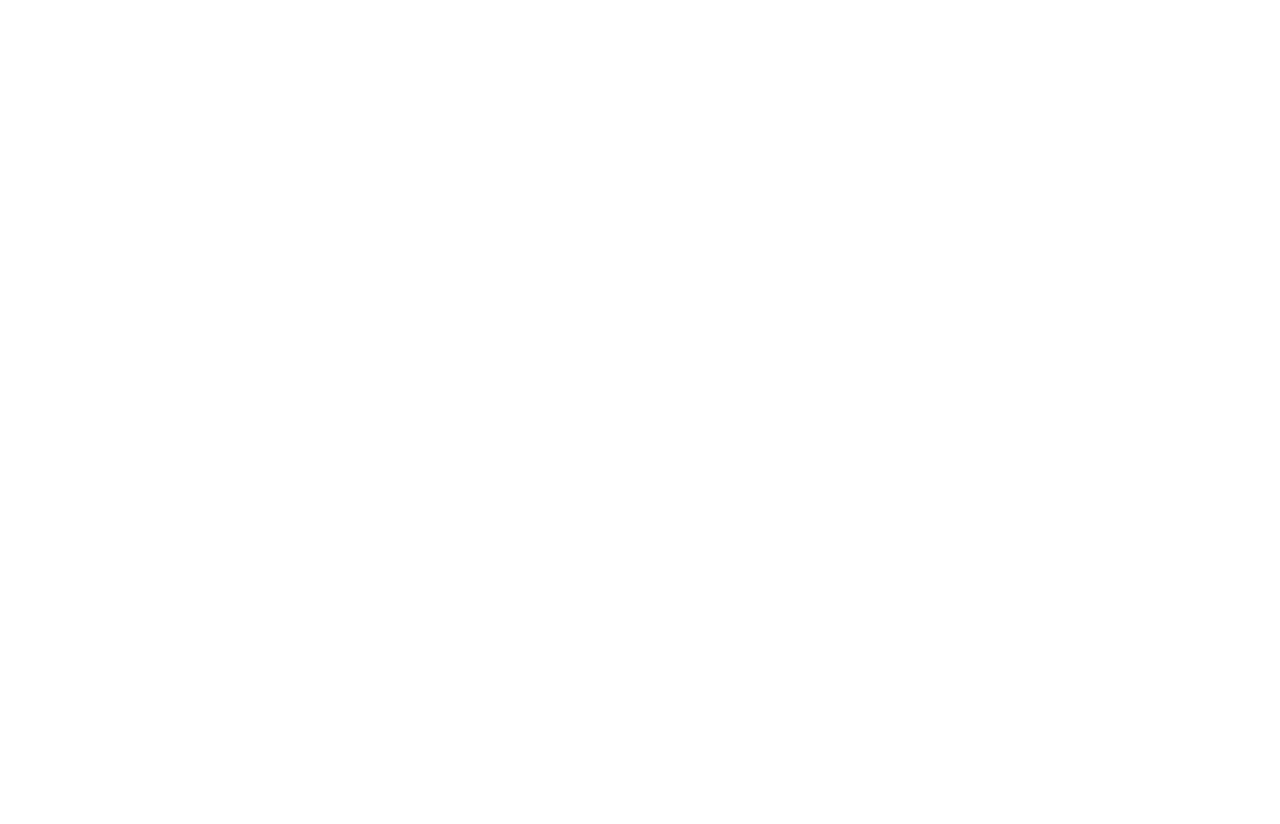
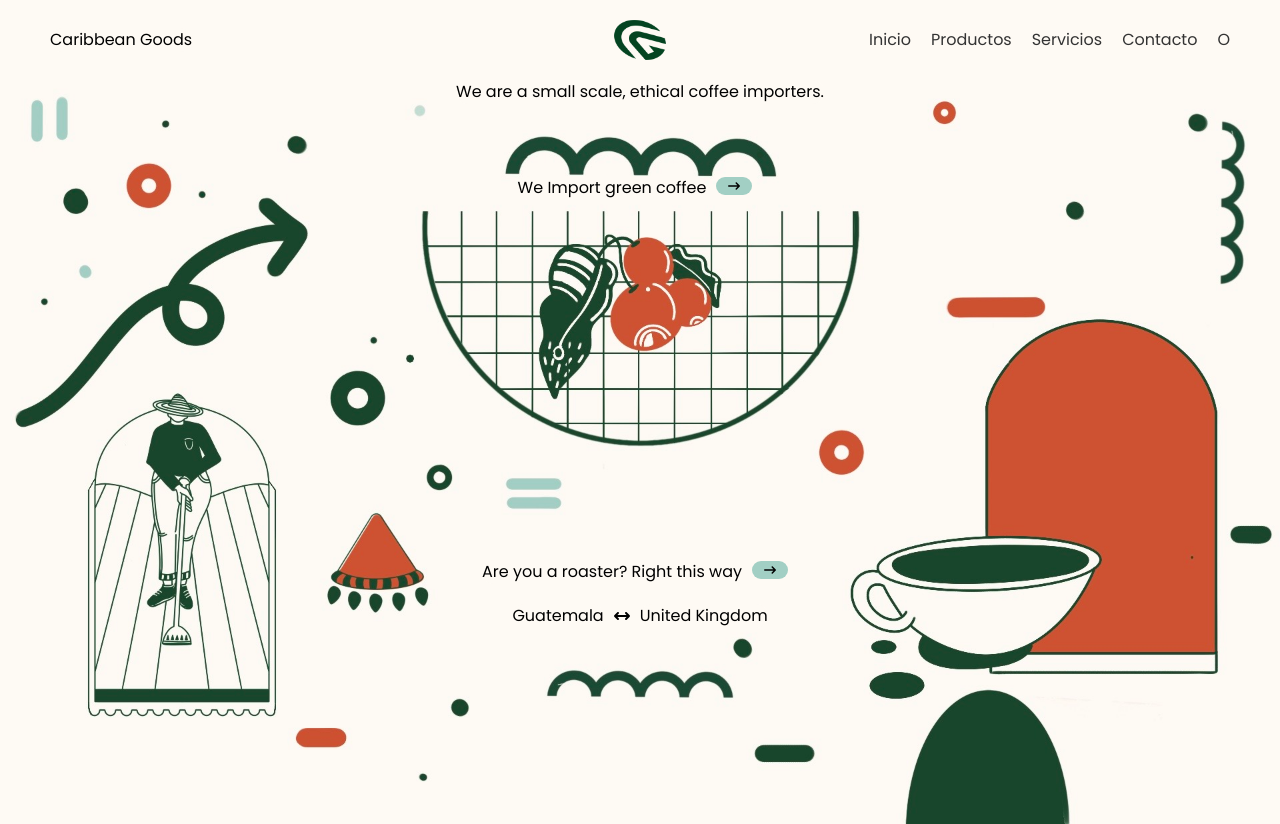
Before and after one commit to caguirre5/caribbeans-good-project, a React (Vite) app: page /Home in a window 1280 px wide. Before the commit this address had no page. Before the commit the page ends 800 px from the top, so only its background shows below. Built offline with nearby package versions, Linux system fonts and the light colour scheme.

Commit message:
Landing Page Main Done

```diff
--- a/package.json
+++ b/package.json
@@ -15,7 +15,8 @@
     "framer-motion-3d": "^11.0.3",
     "react": "^18.2.0",
     "react-dom": "^18.2.0",
-    "react-router-dom": "^6.20.1"
+    "react-router-dom": "^6.20.1",
+    "usehooks-ts": "^3.1.0"
   },
   "devDependencies": {
     "@fortawesome/free-brands-svg-icons": "^6.5.1",
--- a/src/App.css
+++ b/src/App.css
@@ -1,3 +1,13 @@
+@font-face {
+  font-family: 'PoppinsReg';
+  src: url('./assets/Fonts/Poppins/Poppins-Regular.ttf') format('truetype');
+}
+
+@font-face {
+  font-family: 'KingsThing';
+  src: url('../../assets/Fonts/kingthings_organica/KingthingsOrganica.ttf') format('truetype');
+}
+
 .app-container {
   display: flex;
   flex-direction: column;
--- a/src/App.tsx
+++ b/src/App.tsx
@@ -6,13 +6,14 @@
 import VRExperience from './pages/ICE/VRExp'
 import ICE from './pages/ICE/ICE'
 import ClientsForm from './pages/Forms/ClientsForm'
-
+import Home from './pages/Main/Home'
 
 function App() {
 
   return (
     <div className='app-container'>
       <Routes>
+        <Route path='/Home' element={<Home/>}/>
         <Route path='/' element={<Landing/>}/>
         <Route path='/ICE' element={<ICE/>}/>
         <Route path='/CoffeeProcess' element={<CoffeeProcess/>}/>
--- a/src/components/HeaderControls.css
+++ b/src/components/HeaderControls.css
@@ -1,6 +1,8 @@
 .header-container{
     display: flex;
     justify-content: space-between;
+    position: absolute;
+    width: 100%;
 }
 
 .header-container img {
--- /dev/null
+++ b/src/pages/Main/Home.tsx
@@ -0,0 +1,60 @@
+import Header from "../../components/HeaderControls"
+
+import { useMediaQuery } from 'usehooks-ts'
+import { FontAwesomeIcon } from "@fortawesome/react-fontawesome"
+import { faLongArrowRight, faArrowsLeftRight } from '@fortawesome/free-solid-svg-icons';
+import './Styles/Home.css'
+
+//Prefix CalssName:     main-home-
+
+interface GapdivProps {
+    height: string
+}
+
+interface TextWButtonProps {
+    text:string,
+    order?:number,
+    route?:string,
+}
+
+const GapDiv : React.FC<GapdivProps> = ({height}) =>{
+    return <div style={{height: height}}/>
+}
+
+const TextWButton : React.FC<TextWButtonProps> = ({text, order = 0, route}) => {
+    return (
+        <div className='main-home-text-w-button-1' style={{order:order}}>
+            <p>{text}</p>
+            <div className='main-home-icon-container'>
+                <FontAwesomeIcon onClick={()=>{}} className='main-home-icon' icon={faLongArrowRight} />
+            </div>
+        </div>
+    )
+}
+
+function Home() {
+    const isLargeScreen = useMediaQuery('(min-width: 992px)');
+    return (
+        <div className='main-home-container'>
+            <Header/>
+            <div className="main-home-landing-container">
+                <div style={{display:'flex', justifyContent:'center'}}>
+                    <p style={{order:0}}>We are a small scale, ethical coffee importers.</p>
+                </div>
+                <GapDiv height={isLargeScreen ? '9vh' : '7.5vh'}/>
+                <TextWButton text={'We Import green coffee'}/>
+
+                <GapDiv height={isLargeScreen ? '45vh' : '42vh'}/>
+                <TextWButton text={'Are you a roaster? Right this way'}/>
+                <div className='main-home-GuatemalaxUK'>
+                    <p>Guatemala</p>
+                    <FontAwesomeIcon onClick={()=>{}} className="main-home-doubleimplication-icon " icon={faArrowsLeftRight}></FontAwesomeIcon>
+                    <p>United Kingdom</p>
+                </div>
+            </div>
+        </div>
+    )
+}
+
+
+export default Home
--- /dev/null
+++ b/src/pages/Main/Styles/Home.css
@@ -0,0 +1,81 @@
+/* .main-home- */
+
+.main-home-container {
+    width: 100%; /* Ancho completo */
+    background-color: #fefaf4;
+}
+
+.main-home-landing-container {
+    display: flex;
+    flex-direction: column;
+    min-height: 100vh;
+    margin-top: 1rem;
+    padding-top: 10.5vh;
+    background-image: url('../../../assets/Backgrounds/MainHome-WhiteBackground.jpg');
+    background-size: cover;
+    background-position: center;
+}
+
+p {
+    background-color: #fefaf4;
+    border-radius: 50px;
+}
+
+.main-home-text-w-button-1 {
+    display: flex;
+    width: 100%;
+    justify-content: center;
+}
+
+.main-home-icon {
+    background-color:#a2cfc4;
+    border-radius: 10px;
+    padding: 3px 12px;
+    margin: 0 10px;
+    font-size: 12px;
+}
+
+.main-home-GuatemalaxUK {
+    display: flex;
+    width: 100%;
+    justify-content: center;
+    margin: 20px 0;
+}
+
+.main-home-GuatemalaxUK p {
+    font-size: 14px;
+}
+
+.main-home-doubleimplication-icon {
+    margin: 0 10px;
+    font-size: 16px;
+    align-self: center;
+}
+
+@media (max-width: 768px) {
+    .main-home-landing-container p {
+        font-size: 12px;
+        font-weight:500;
+    }
+}
+
+/* Media query para dispositivos de pantalla mediana (768px - 991px) */
+@media (min-width: 768px) and (max-width: 991px) {
+}
+
+/* Media query para dispositivos de pantalla grande (992px - 1199px) */
+@media (min-width: 992px)  {
+    .main-home-landing-container {
+        margin-top: 3vh;
+        padding-top: 7vh;
+    }
+
+    .main-home-GuatemalaxUK p{
+        font-size: 18px !important;
+    }
+
+    .main-home-landing-container p {
+        font-size: 16px !important;
+        font-weight:500;
+    }
+}
```
Also changed, not shown: src/assets/Backgrounds/MainHome-WhiteBackground.jpg (added), 1 other file (tests, documents, lock files or other folders).
